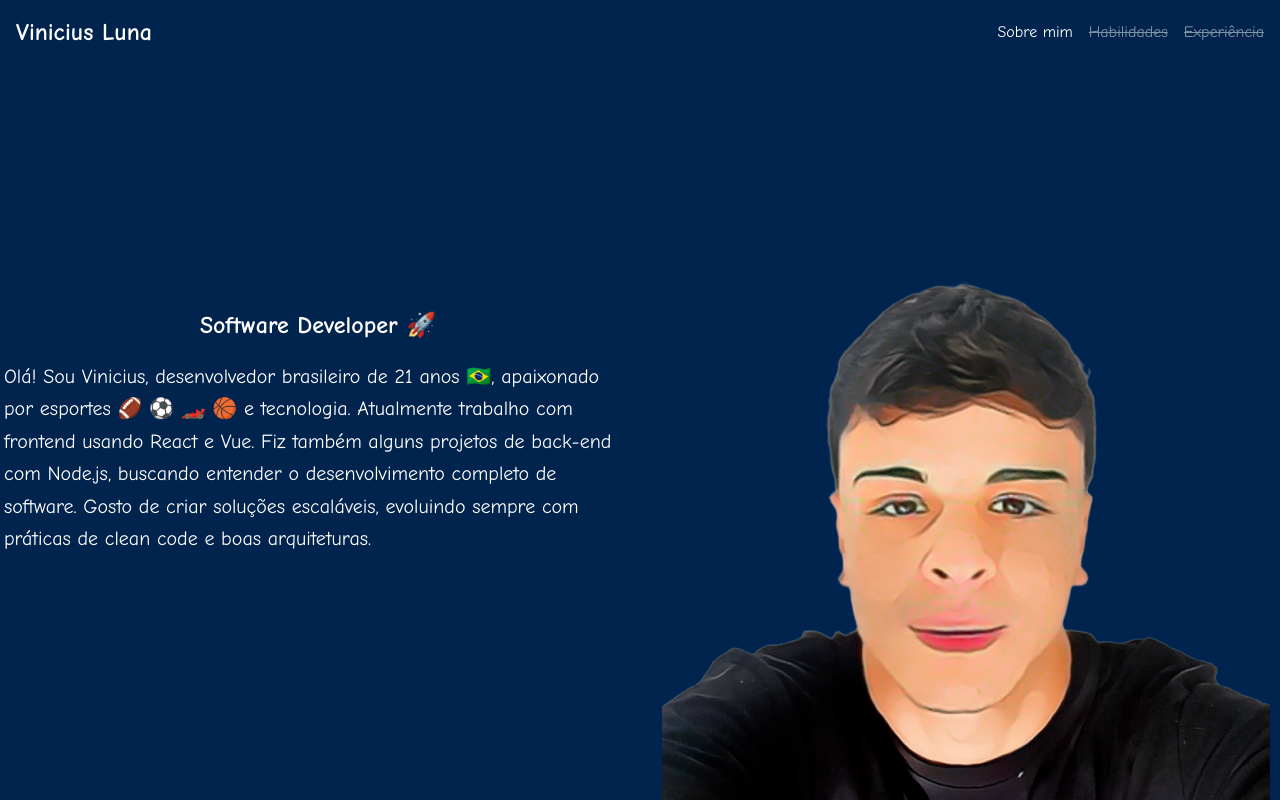
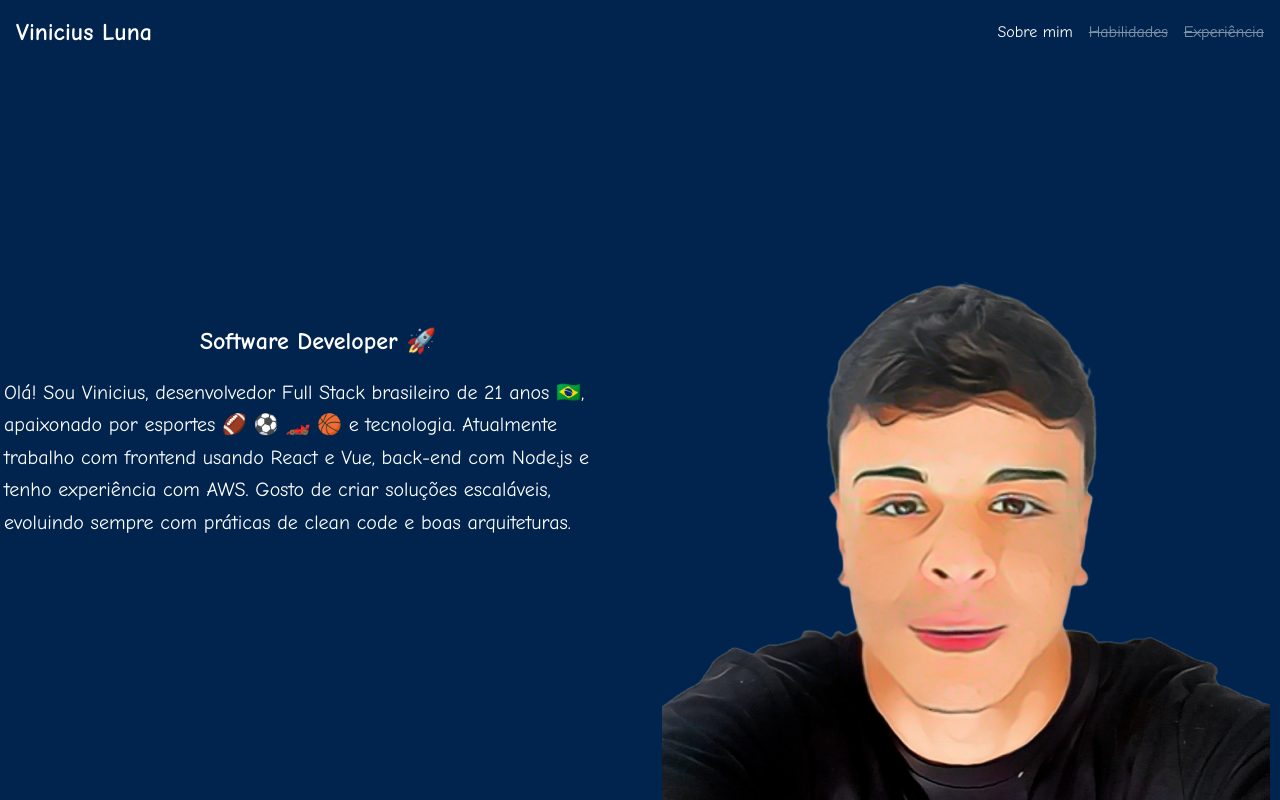
Before and after one commit to dev-vinii/profile, a React (Vite) app: page / in a window 1280 px wide. Built offline with nearby package versions, Linux system fonts and the light colour scheme.

Commit message:
feat(about): update about infos

```diff
--- a/src/components/templates/about.tsx
+++ b/src/components/templates/about.tsx
@@ -21,13 +21,11 @@ export function About() {
               animate={{ y: 0, opacity: 1 }}
               transition={{ duration: 0.7, ease: "easeOut", delay: 0.2 }}
             >
-              Olá! Sou Vinicius, desenvolvedor brasileiro de 21 anos 🇧🇷,
-              apaixonado por esportes 🏈 ⚽️ 🏎️ 🏀 e tecnologia. Atualmente
-              trabalho com frontend usando React e Vue. Fiz também alguns
-              projetos de back-end com Node.js, buscando entender o
-              desenvolvimento completo de software. Gosto de criar soluções
-              escaláveis, evoluindo sempre com práticas de clean code e boas
-              arquiteturas.
+              Olá! Sou Vinicius, desenvolvedor Full Stack brasileiro de 21 anos
+              🇧🇷, apaixonado por esportes 🏈 ⚽️ 🏎️ 🏀 e tecnologia. Atualmente
+              trabalho com frontend usando React e Vue, back-end com Node.js e
+              tenho experiência com AWS. Gosto de criar soluções escaláveis,
+              evoluindo sempre com práticas de clean code e boas arquiteturas.
             </motion.p>
           </div>
           <div className="flex-1 flex justify-center w-full self-end">
```
